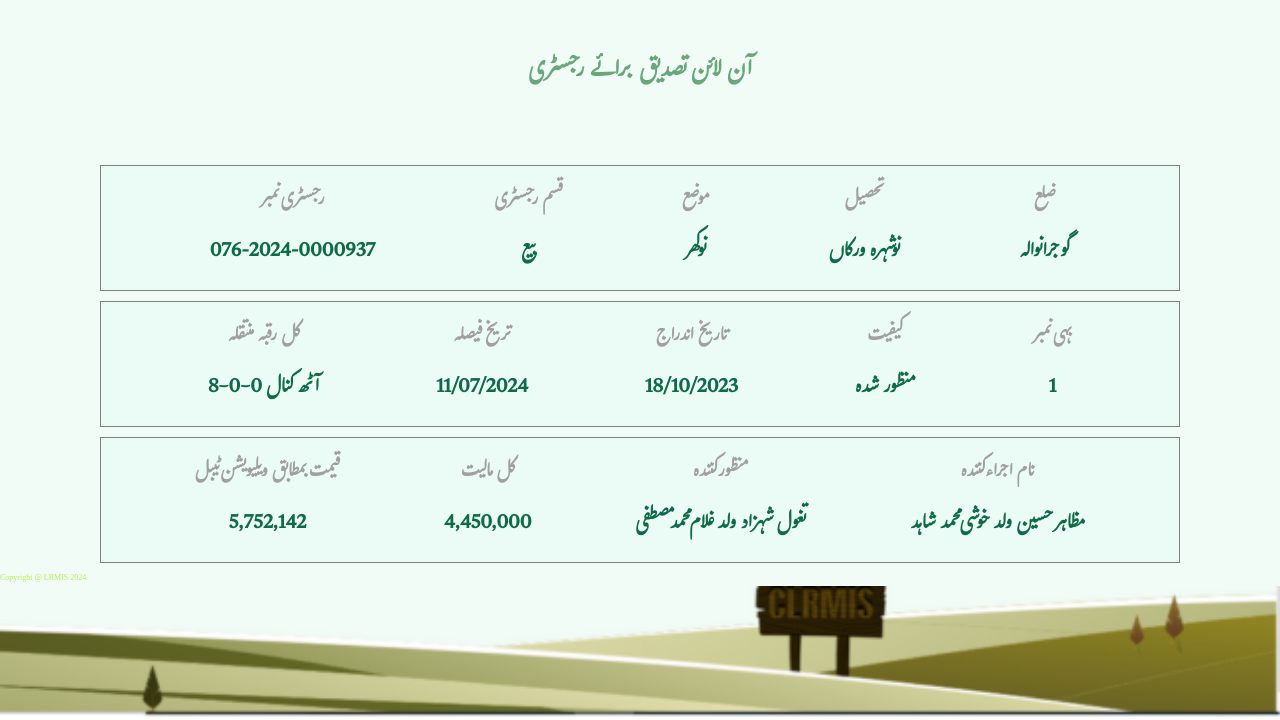
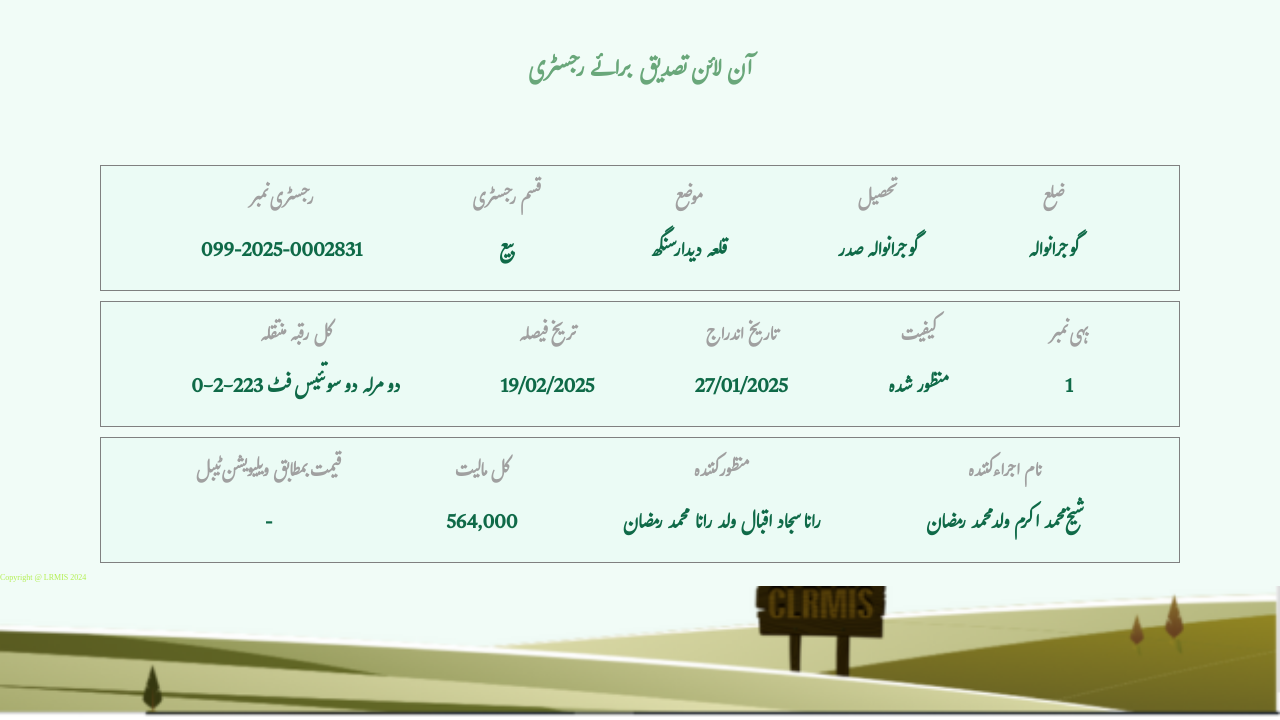
Before and after one commit to punjabzameen/Punjab50, a plain HTML site: page index.html in a window 1280 px wide. Shown: the part 80-800 px from the top of the page. Drawn offline with Linux system fonts and the light colour scheme.

Commit message:
Update index.html

```diff
--- a/index.html
+++ b/index.html
@@ -32,7 +32,7 @@
             <div class="item text1">
                 <h3>رجسٹری نمبر
                 </h3>
-                <p>076-2024-0000937
+                <p>099-2025-0002831
                 </p>
             </div>
             <div class="item text2"><h3>قسم رجسٹری
@@ -42,13 +42,13 @@
             <div class="item text3">
                 <h3>موضع
                 </h3>
-                <p>نوکھر
+                <p>قلعہ دیدار سنگھ
                 </p>
             </div>
             <div class="item text4">
                 <h3>تحصیل
                 </h3>
-                <p>نوشہرہ ورکاں
+                <p>گوجرانوالہ صدر
                 </p>
             </div>
             <div class="item text5">
@@ -63,18 +63,18 @@
             <div class="item text1">
                 <h3>کل رقبہ منتقلہ
                 </h3>
-                <p>8-0-0 آٹھ کنال
+                <p>0-2-223 دو مرلہ دو سو تئیس فٹ
                 </p>
             </div>
             <div class="item text2"><h3>تریخ فیصلہ
 
             </h3>
-            <p>11/07/2024
+            <p>19/02/2025
             </p></div>
             <div class="item text3">
                 <h3>تاریخ اندراج
                 </h3>
-                <p>18/10/2023
+                <p>27/01/2025
                 </p>
             </div>
             <div class="item text4">
@@ -95,23 +95,23 @@
             <div class="item text1">
                 <h3>قیمت بمطابق ویلیویشن ٹیبل
                 </h3>
-                <p>5,752,142
+                <p>-
                 </p>
             </div>
             <div class="item text2"><h3>کل مالیت
             </h3>
-            <p>4,450,000
+            <p>564,000
             </p></div>
             <div class="item text3">
                 <h3>منظور کنندہ
                 </h3>
-                <p>تغول شہزاد ولد غلام محمد مصطفی
+                <p>رانا سجاد اقبال ولد رانا محمد رمضان
                 </p>
             </div>
             <div class="item text4">
                 <h3>نام اجراء کنندہ
                 </h3>
-                <p>مظاہر حسین ولد خوشی محمد شاہد
+                <p>شیخ محمد اکرم ولد محمد رمضان
                 </p>
             </div>
 
```
